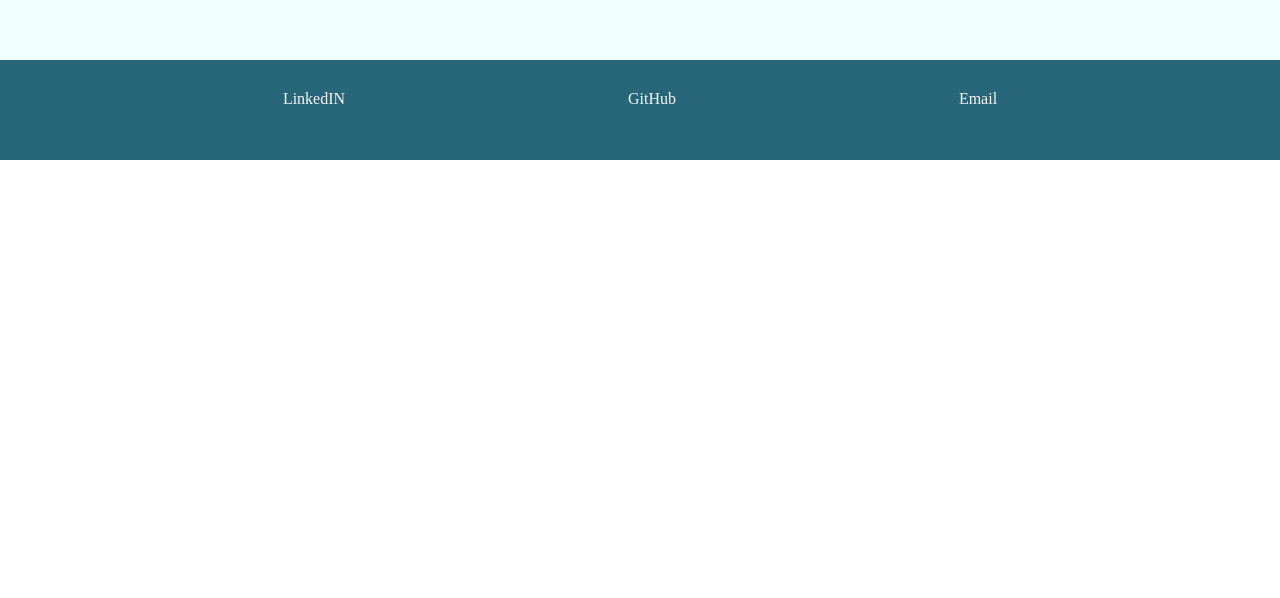
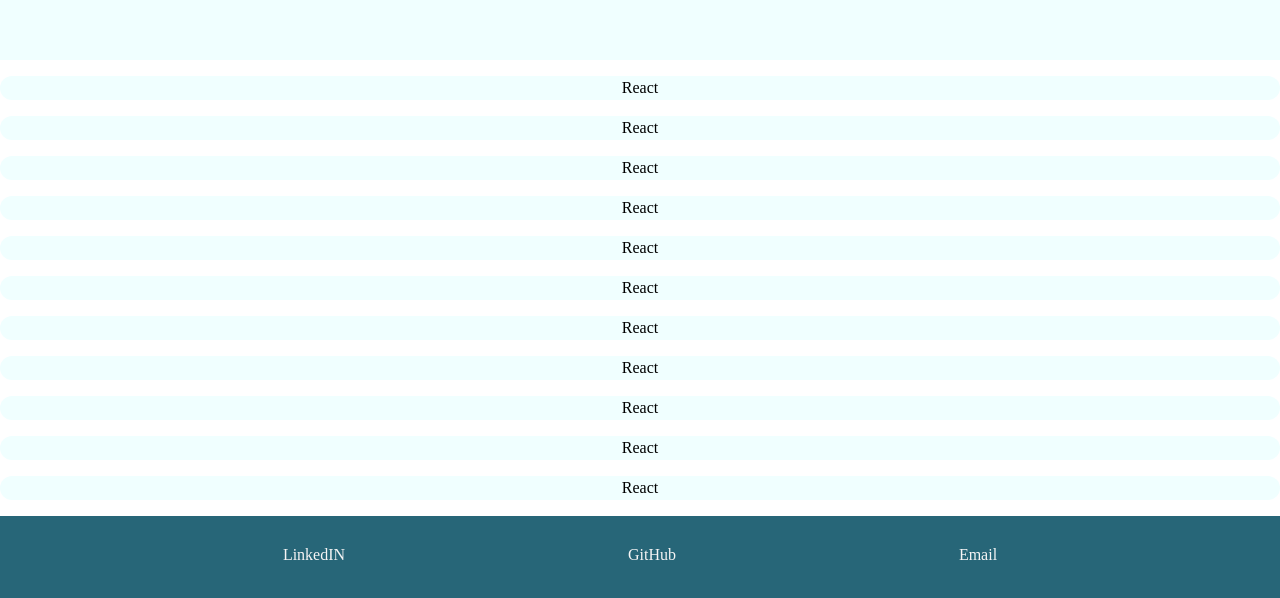
Before and after one commit to josejulio28/portfolio, a React (Create React App) app: page / in a window 1280 px wide. Shown: the part 906-1504 px from the top of the page. Before the commit the page ends 1066 px from the top, so only its background shows below. Built offline with nearby package versions, Linux system fonts and the light colour scheme.

Commit message:
change in Skills and created the css page for techskills

```diff
--- /dev/null
+++ b/src/contents/techskills.css
@@ -0,0 +1,6 @@
+p {
+  border-width: 1px;
+  border-radius: 25px;
+  padding: 3px;
+  background-color: azure;
+}
--- a/src/contents/techskills.js
+++ b/src/contents/techskills.js
@@ -1,6 +1,19 @@
+import React from "react"
+import "./techskills.css"
 function techskills() {
     return (
         <div>
+          <p>React</p>
+          <p>React</p>
+          <p>React</p>
+          <p>React</p>
+          <p>React</p>
+          <p>React</p>
+          <p>React</p>
+          <p>React</p>
+          <p>React</p>
+          <p>React</p>
+          <p>React</p>
         </div>
     )
 }
```
